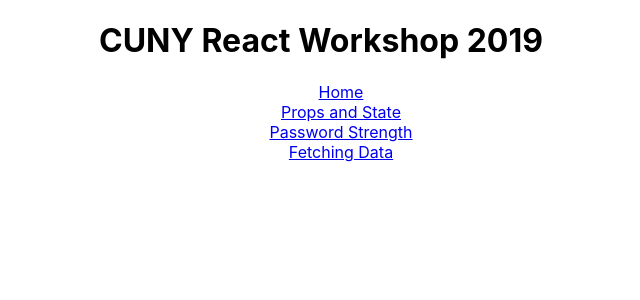
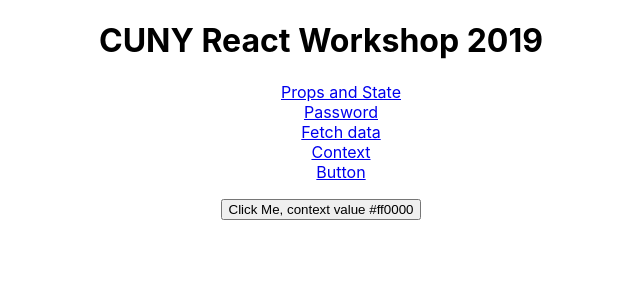
Before and after one commit to etnichols/intro-to-react-workshop, a React (Create React App) app: page /button in a window 1280 px wide. Shown: the top 300 px of the page, without its empty margins (319-959 px from the left). Built offline with nearby package versions, Linux system fonts and the light colour scheme.

Commit message:
more examples

```diff
--- a/package.json
+++ b/package.json
@@ -5,6 +5,7 @@
   "dependencies": {
     "react": "^16.9.0",
     "react-dom": "^16.9.0",
+    "react-markdown": "^4.2.2",
     "react-router-dom": "^5.0.1",
     "react-scripts": "3.1.2"
   },
--- a/src/components/Router.js
+++ b/src/components/Router.js
@@ -5,30 +5,35 @@
 import Home from './home/Home'
 import PasswordInput from './password/PasswordInput'
 import PropsAndState from './propsandstate/PropsAndState'
+import {ContextExample} from './context/Context'
+import Button from './button/Button'
+
+const routes = [
+  ['/props-and-state/', 'Props and State'],
+  ['/password/', 'Password'],
+  ['/fetch-data/', 'Fetch data'],
+  ['/context/', 'Context'],
+  ['/button/', 'Button'],
+]
 
 const Router = () => (
   <BrowserRouter>
     <div>
       <nav>
         <ul className="Navigation">
-          <li>
-            <Link to="/">Home</Link>
-          </li>
-          <li>
-            <Link to="/props-and-state/">Props and State</Link>
-          </li>
-          <li>
-            <Link to="/password/">Password Strength</Link>
-          </li>
-          <li>
-            <Link to="/fetch-data/">Fetching Data</Link>
-          </li>
+          {routes.map(([route, display]) => (
+            <li>
+              <Link to={route}>{display}</Link>
+            </li>
+          ))}
         </ul>
       </nav>
       <Route path="/" exact={true} component={Home} />
-            <Route path="/props-and-state/"  component={PropsAndState} />
+      <Route path="/props-and-state/" component={PropsAndState} />
       <Route path="/password/" component={PasswordInput} />
       <Route path="/fetch-data/" component={Fetch} />
+      <Route path="/context/" component={ContextExample} />
+      <Route path="/button/" component={Button} />
     </div>
   </BrowserRouter>
 )
--- /dev/null
+++ b/src/components/button/Button.js
@@ -0,0 +1,26 @@
+import React, { Component } from 'react'
+
+import { MyContext } from '../context/Context'
+
+class Button extends Component {
+  onClick() {
+    console.log('You pressed the button.')
+  }
+
+  render() {
+    return (
+      <MyContext.Consumer>
+        {value => (
+          <button
+            style={{ background: this.props.color }}
+            onClick={this.onClick}
+          >
+            Click Me, context value {value}
+          </button>
+        )}
+      </MyContext.Consumer>
+    )
+  }
+}
+
+export default Button
--- /dev/null
+++ b/src/components/context/Context.js
@@ -0,0 +1,24 @@
+import React, { createContext } from 'react'
+
+// Testing out context.
+const MyContext = createContext('#ff0000')
+
+const ContextExample = () => (
+  <MyContext.Consumer>
+    {value => (
+      <button
+        style={{ backgroundColor: `${value}` }}
+        onClick={() => {
+          console.log('You pressed the button.')
+        }}
+      >
+        Context value: {value}
+      </button>
+    )}
+  </MyContext.Consumer>
+)
+
+export {
+  MyContext,
+  ContextExample
+}
```
Also changed, not shown: 1 other file (tests, documents, lock files or other folders).
